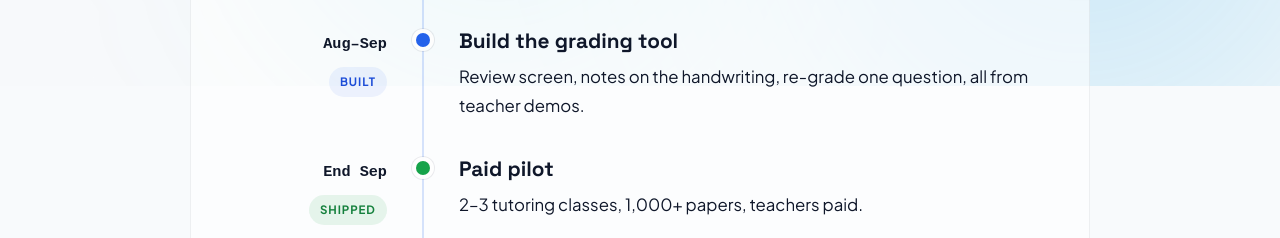
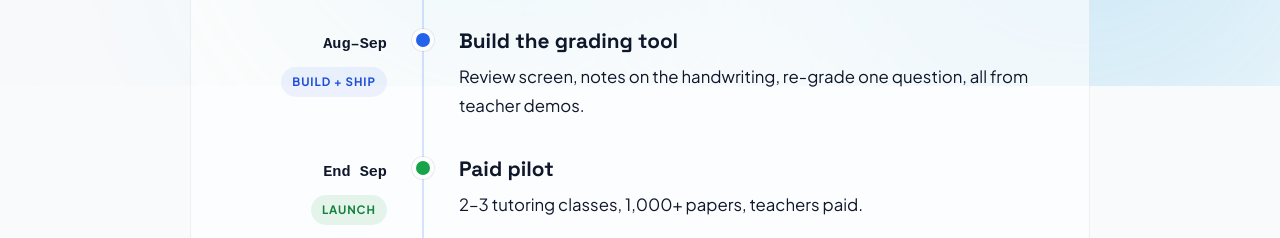
Before and after one commit to maver1ch/maver1ch.github.io, an Astro site: page /work/wizzdom-ai-grading in a window 1280 px wide. Shown: the part 714-952 px from the top of the page. Built offline with nearby package versions, Linux system fonts and the light colour scheme; Astro itself is replaced by a stand-in of ours.

Commit message:
content: rename Wizzdom journey labels to Build + Ship and Launch

```diff
--- a/src/content/work/wizzdom-ai-grading.mdx
+++ b/src/content/work/wizzdom-ai-grading.mdx
@@ -31,8 +31,8 @@ import VideoEmbed from '../../components/case-study/video-embed.astro';
   steps={[
     { when: 'Jun', title: 'H1 · AI tutor for students', text: "6-hour MVP. Students lacked devices or just wanted homework done, and students don't pay.", verdict: 'killed', label: 'Killed, week 4' },
     { when: 'Jul', title: 'H2 · Grading + progress dashboard for teachers', text: "Teachers praised the dashboard, then didn't use it.", verdict: 'killed', label: 'Dashboard cut' },
-    { when: 'Aug–Sep', title: 'Build the grading tool', text: 'Review screen, notes on the handwriting, re-grade one question, all from teacher demos.', verdict: 'built', label: 'Built' },
-    { when: 'End Sep', title: 'Paid pilot', text: '2–3 tutoring classes, 1,000+ papers, teachers paid.', verdict: 'shipped', label: 'Shipped' },
+    { when: 'Aug–Sep', title: 'Build the grading tool', text: 'Review screen, notes on the handwriting, re-grade one question, all from teacher demos.', verdict: 'built', label: 'Build + Ship' },
+    { when: 'End Sep', title: 'Paid pilot', text: '2–3 tutoring classes, 1,000+ papers, teachers paid.', verdict: 'shipped', label: 'Launch' },
     { when: 'Pilot', title: 'Measure and fix', text: '60–70% agreement → traced to messy handwriting → flag per student: ~95% on neat writing.', verdict: 'built', label: 'Fixed' },
   ]}
   note="71 teacher interviews across all phases."
```
